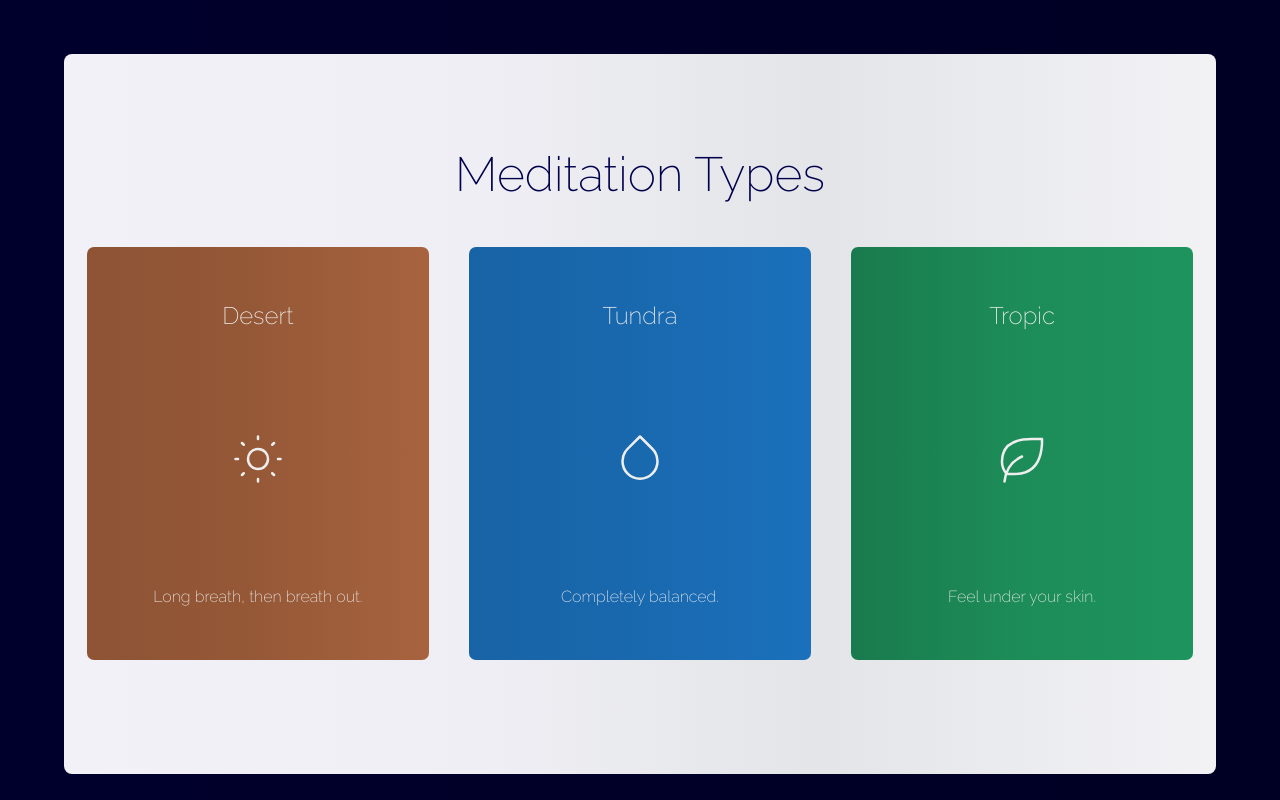
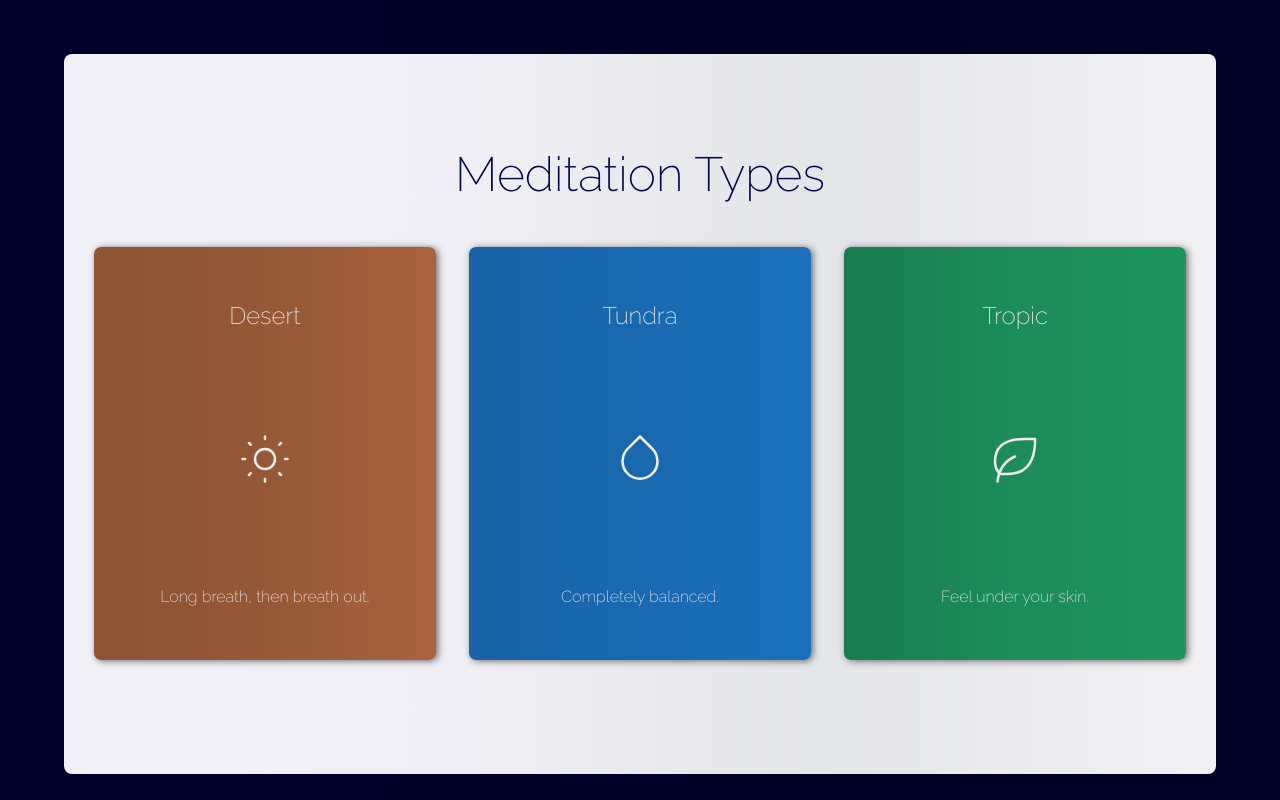
Before and after one commit to snturk/thing2, a Nuxt app: page / in a window 1280 px wide. Shown: the part 1326-2126 px from the top of the page. Built offline with nearby package versions, Linux system fonts and the light colour scheme.

Commit message:
added medType functions

```diff
--- a/components/medTypeCard.vue
+++ b/components/medTypeCard.vue
@@ -2,7 +2,7 @@
   <div class="homeCard" id="medTypeCard">
       <div class="homeCardTitle">Meditation Types</div>
       <div id="medTypeContainer">
-        <div class="medType" id="typeDesert">
+        <div @click="goToMed(1)" class="medType" id="typeDesert">
           <div class="medTitle">Desert</div>
           <svg xmlns="http://www.w3.org/2000/svg" class="icon icon-tabler icon-tabler-sun" width="60" height="60" viewBox="0 0 24 24" stroke-width="1" stroke="#eeeeee" fill="none" stroke-linecap="round" stroke-linejoin="round">
             <path stroke="none" d="M0 0h24v24H0z" fill="none"/>
@@ -11,7 +11,7 @@
           </svg>
           <div class="medDesc">Long breath, then breath out.</div>
         </div>
-        <div class="medType" id="typeTundra">
+        <div v-on:click="goToMed(2)" class="medType" id="typeTundra">
           <div class="medTitle">Tundra</div>
           <svg xmlns="http://www.w3.org/2000/svg" class="icon icon-tabler icon-tabler-droplet" width="60" height="60" viewBox="0 0 24 24" stroke-width="1" stroke="#eeeeee" fill="none" stroke-linecap="round" stroke-linejoin="round">
             <path stroke="none" d="M0 0h24v24H0z" fill="none"/>
@@ -19,7 +19,7 @@
           </svg>
           <div class="medDesc">Completely balanced.</div>
         </div>
-        <div class="medType" id="typeTropic">
+        <div @click="goToMed(3)" class="medType" id="typeTropic">
           <div class="medTitle">Tropic</div>
           <svg xmlns="http://www.w3.org/2000/svg" class="icon icon-tabler icon-tabler-leaf" width="60" height="60" viewBox="0 0 24 24" stroke-width="1" stroke="#eeeeee" fill="none" stroke-linecap="round" stroke-linejoin="round">
             <path stroke="none" d="M0 0h24v24H0z" fill="none"/>
@@ -34,7 +34,16 @@
 
 <script>
 export default {
-
+  data(){
+    return{
+    }
+  },
+  methods:{
+    async goToMed(type){
+      this.$store.state.meditationType = type
+      this.$router.push('/meditation')
+    }
+  }
 }
 </script>
 
@@ -64,9 +73,18 @@ export default {
   justify-content: space-around;
   align-items: center;
   background: linear-gradient(90deg, #000040 0%, #000030 48%,  #000022 100%);
+  box-shadow: 2px 1px 7px hsla(0, 0%, 27%, 0.781);
   color: #eee;
   padding: 5px;
   border-radius: 7px;
+  cursor: pointer;
+  transition-duration: 300ms;
+  margin-left: 7px;
+  margin-right: 7px;
+}
+.medType:hover{
+  width: 55%;
+  filter: brightness(140%);
 }
 
 .medTitle{
```
